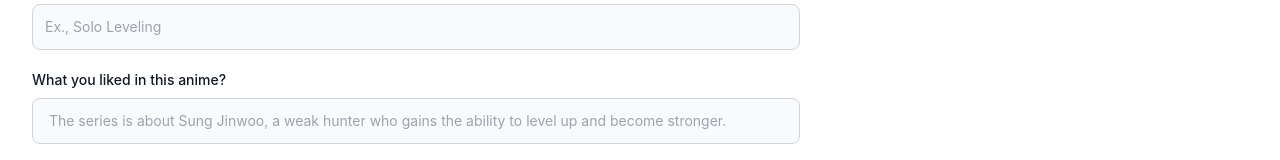
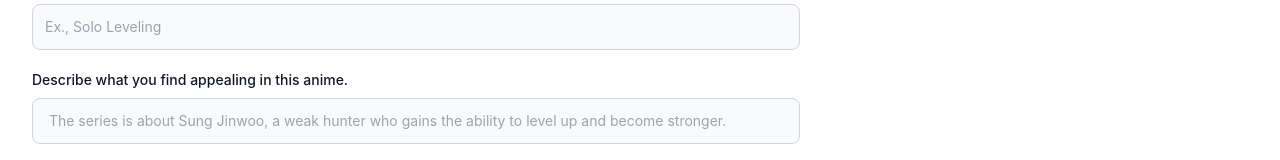
Before and after one commit to ImRishabhRawat/open-anime, a React (Vite) app in the folder client/: page /create-post in a window 1280 px wide. Shown: the part 332-492 px from the top of the page. Built offline with nearby package versions, Linux system fonts and the light colour scheme.

Commit message:
Change label

```diff
--- a/client/src/pages/CreatePost.jsx
+++ b/client/src/pages/CreatePost.jsx
@@ -106,7 +106,7 @@
             handleChange={handleChange}
           />
           <FormField
-            labelName="What you liked in this anime?"
+            labelName="Describe what you find appealing in this anime."
             type="text"
             name="note"
             placeholder=" The series is about Sung Jinwoo, a weak hunter who gains the ability to level up and become stronger."
```
